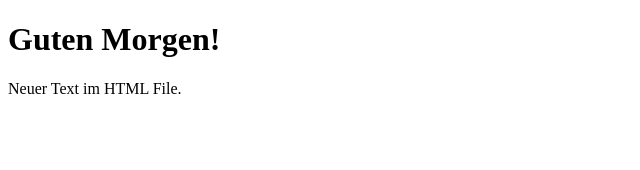
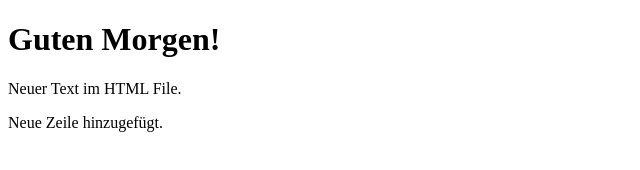
Before and after one commit to KaterynaSavelieva/ProjektSavelieva, a plain HTML site: page index.html in a window 1280 px wide. Shown: the whole page, without its empty margins (0-640 px from the left). Drawn offline with Linux system fonts and the light colour scheme.

Commit message:
Neue Zeile hinzugefügt

```diff
--- a/index.html
+++ b/index.html
@@ -9,5 +9,7 @@
 
     <p>Neuer Text im HTML File.</p>
 
+    <p>Neue Zeile hinzugefügt.</p>
+
   </body>
 </html>
```
